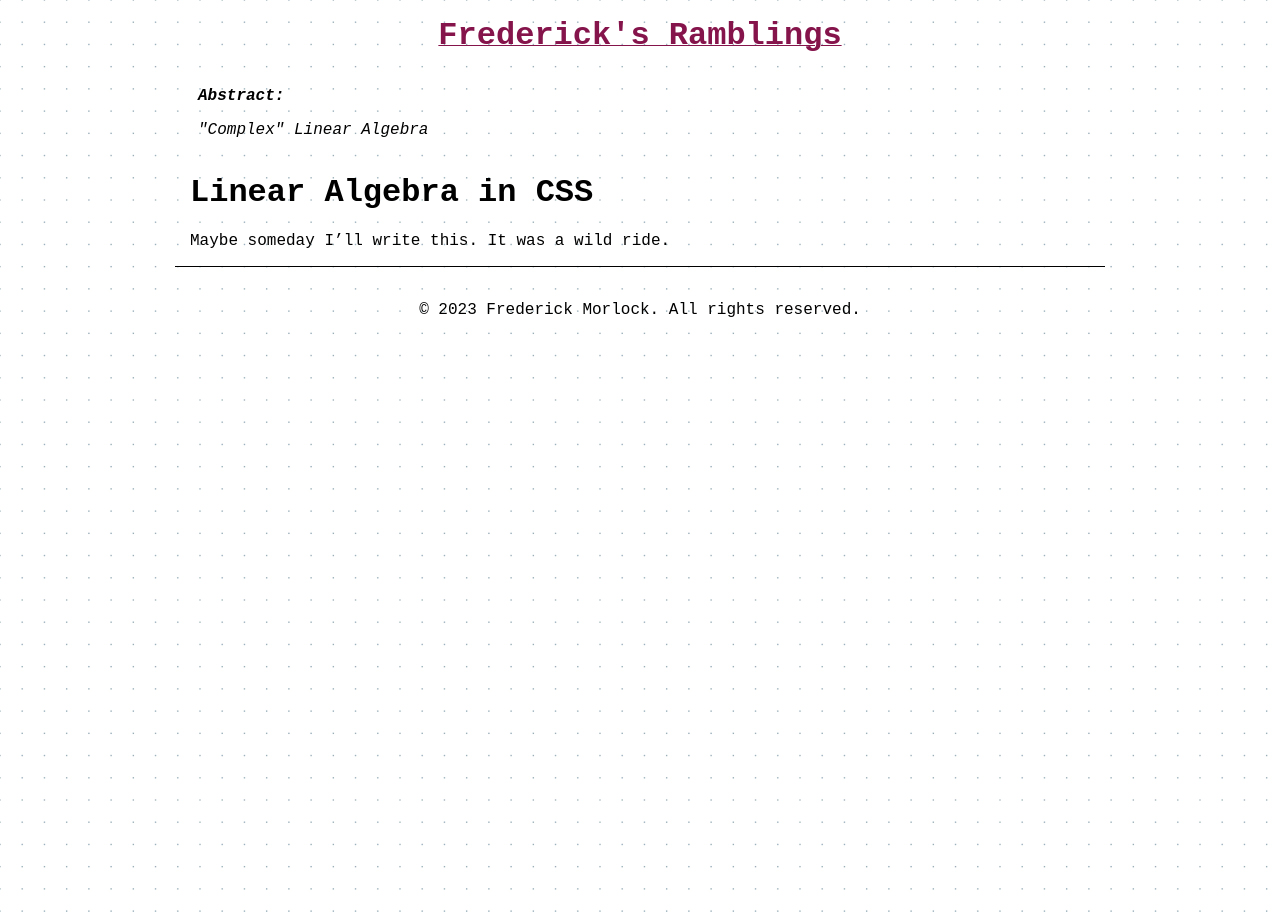
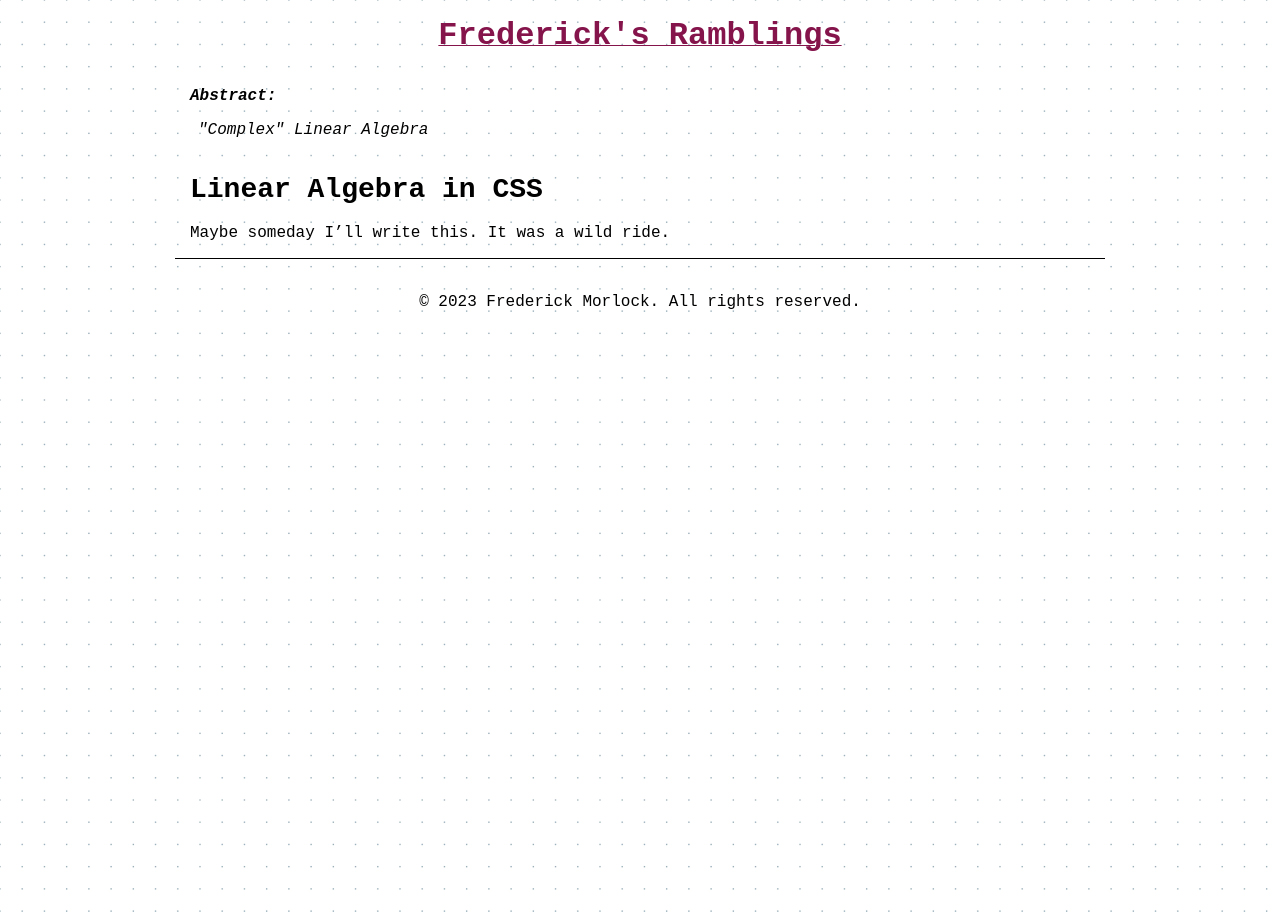
Before and after one commit to FrederickGeek8/freddy.us, a Jekyll site: the page built from _posts/2017-07-19-linear-algebra-in-css.md, in a window 1280 px wide. Built offline with Jekyll 4.4.1, drawn with Linux system fonts in a browser that asks for light colours.

Commit message:
Reduce h1 size in blog posts and indent abstract
We were indenting the abstract before, but it was for
the entire spacer element -- meaning that both the
"Abstract" text and description were misaligned to the
container. With this change, "Abstract" is aligned to
the container, but the description text is indented.

```diff
--- a/_sass/blog.scss
+++ b/_sass/blog.scss
@@ -4,13 +4,16 @@
   text-align: center;
   margin: 35px auto;
   max-width: 900px;
-  padding-left: 0.5em;
-  padding-right: 0.5em;
   text-align: justify;
   // font-size: 2em;
   // font-weight: 200;
   font-style: italic;
   // height: 100px;
+
+  p {
+    padding-left: 0.5em;
+    padding-right: 0.5em;
+  }
 }
 
 #avalink {
@@ -74,6 +77,14 @@
   margin-bottom: 30px;
 }
 
+.container .postcontent {
+  h1 {
+    // personally I think that 2em (default) seems a bit large for the h1 tag
+    // that isn't the #title
+    font-size: 1.75em;
+  }
+}
+
 .container.tight,
 #footer.tight {
   max-width: 900px;
```
